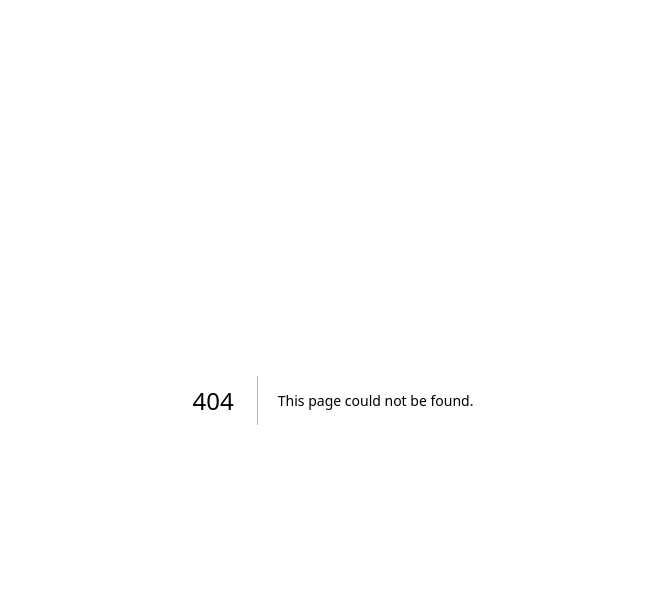
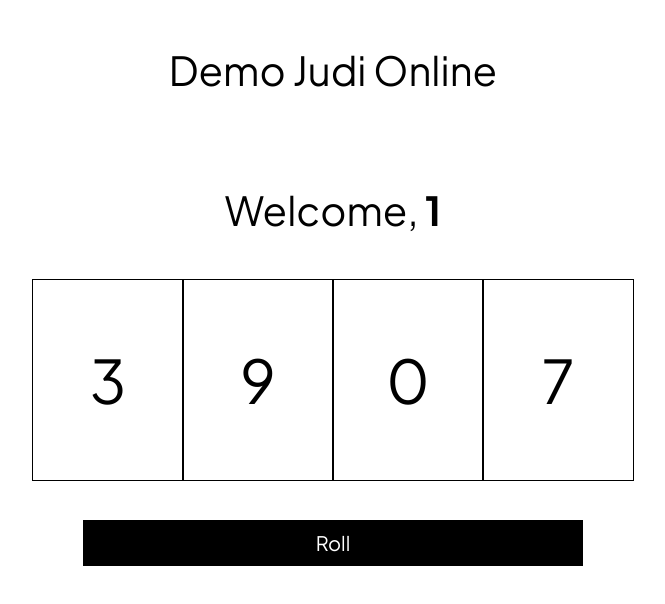
Before and after one commit to Lembaran-Bayan/Demo-Judi-Online, a Next.js app: page /slot/1 in a window 1280 px wide. Before the commit this address had no page. Shown: the top 604 px of the page, without its empty margins (307-972 px from the left). Built offline with nearby package versions, Linux system fonts and the light colour scheme.

Commit message:
feat: add rolling mechanism

```diff
--- a/src/pages/index.tsx
+++ b/src/pages/index.tsx
@@ -1,10 +1,13 @@
+import { useRouter } from "next/router";
 import { useState } from "react";
 
 export default function Home() {
   const [username, setUsername] = useState<string>("");
+  const router = useRouter();
 
   function handleLogin() {
     alert(username);
+    router.push("/slot/" + username)
   }
 
   return (
--- /dev/null
+++ b/src/pages/slot/[username].tsx
@@ -0,0 +1,124 @@
+import { useRouter } from "next/router";
+import { useEffect, useState } from "react";
+
+export default function SlotMachine() {
+  const router = useRouter();
+  const [username, setUsername] = useState<string>("");
+  const [slot1, setSlot1] = useState<number>(10);
+  const [slot2, setSlot2] = useState<number>(10);
+  const [slot3, setSlot3] = useState<number>(10);
+  const [slot4, setSlot4] = useState<number>(10);
+
+  const [isRollingSlot1, setIsRollingSlot1] = useState<boolean>(true);
+  const [isRollingSlot2, setIsRollingSlot2] = useState<boolean>(true);
+  const [isRollingSlot3, setIsRollingSlot3] = useState<boolean>(true);
+  const [isRollingSlot4, setIsRollingSlot4] = useState<boolean>(true);
+
+  useEffect(() => {
+    setUsername(router.query.username as string);
+  }, [router]);
+
+  useEffect(() => {
+    // Function to generate a shuffled array of numbers from 0 to 9
+    const generateUniqueNumbers = () => {
+      const numbers = Array.from({ length: 10 }, (_, i) => i);
+      for (let i = numbers.length - 1; i > 0; i--) {
+        const j = Math.floor(Math.random() * (i + 1));
+        [numbers[i], numbers[j]] = [numbers[j], numbers[i]];
+      }
+      return numbers;
+    };
+
+    const uniqueNumbers = generateUniqueNumbers();
+    if (slot1 == 10) {
+      setSlot1(uniqueNumbers[0]);
+      setSlot2(uniqueNumbers[1]);
+      setSlot3(uniqueNumbers[2]);
+      setSlot4(uniqueNumbers[3]);
+    }
+
+    const interval1 = setInterval(() => {
+      if (isRollingSlot1) {
+        setSlot1((prev) => (prev < 9 ? prev + 1 : 0));
+      }
+    }, 50);
+
+    const interval2 = setInterval(() => {
+      if (isRollingSlot2) {
+        setSlot2((prev) => (prev < 9 ? prev + 1 : 0));
+      }
+    }, 50);
+
+    const interval3 = setInterval(() => {
+      if (isRollingSlot3) {
+        setSlot3((prev) => (prev < 9 ? prev + 1 : 0));
+      }
+    }, 50);
+
+    const interval4 = setInterval(() => {
+      if (isRollingSlot4) {
+        setSlot4((prev) => (prev < 9 ? prev + 1 : 0));
+      }
+    }, 50);
+
+    // Cleanup intervals on component unmount
+    return () => {
+      clearInterval(interval1);
+      clearInterval(interval2);
+      clearInterval(interval3);
+      clearInterval(interval4);
+    };
+  // eslint-disable-next-line react-hooks/exhaustive-deps
+  }, [isRollingSlot1, isRollingSlot2, isRollingSlot3, isRollingSlot4]);
+
+  if (username)
+    return (
+      <main className="font-jakarta">
+        <section className="p-10">
+          <h1 className="text-center text-[40px] mb-20">Demo Judi Online</h1>
+          <h1 className="text-center text-[40px]">
+            Welcome, <strong>{username?.slice(0, 1).toUpperCase() + username?.toLowerCase().slice(1)}</strong>
+          </h1>
+        </section>
+
+        <section className="flex flex-col justify-center items-center">
+          <div className="flex">
+            <div className="outline outline-1 text-[60px] flex justify-center items-center w-[150px] h-[200px]">
+              {slot1}
+            </div>
+            <div className="outline outline-1 text-[60px] flex justify-center items-center w-[150px] h-[200px]">
+              {slot2}
+            </div>
+            <div className="outline outline-1 text-[60px] flex justify-center items-center w-[150px] h-[200px]">
+              {slot3}
+            </div>
+            <div className="outline outline-1 text-[60px] flex justify-center items-center w-[150px] h-[200px]">
+              {slot4}
+            </div>
+          </div>
+
+          <button
+            className="text-[20px] bg-black text-white w-[500px] py-2 mt-10 hover:bg-black/70"
+            onClick={() => {
+              setIsRollingSlot1(false);
+              setSlot1(Math.floor(Math.random() * 10));
+              setTimeout(() => {
+                setSlot2(Math.floor(Math.random() * 10));
+                setIsRollingSlot2(false);
+              }, 500);
+              setTimeout(() => {
+                setSlot3(Math.floor(Math.random() * 10));
+                setIsRollingSlot3(false);
+              }, 1000);
+              setTimeout(() => {
+                setSlot4(Math.floor(Math.random() * 10));
+                setIsRollingSlot4(false);
+              }, 1500);
+            }}
+          >
+            Roll
+          </button>
+        </section>
+      </main>
+    );
+}
```
